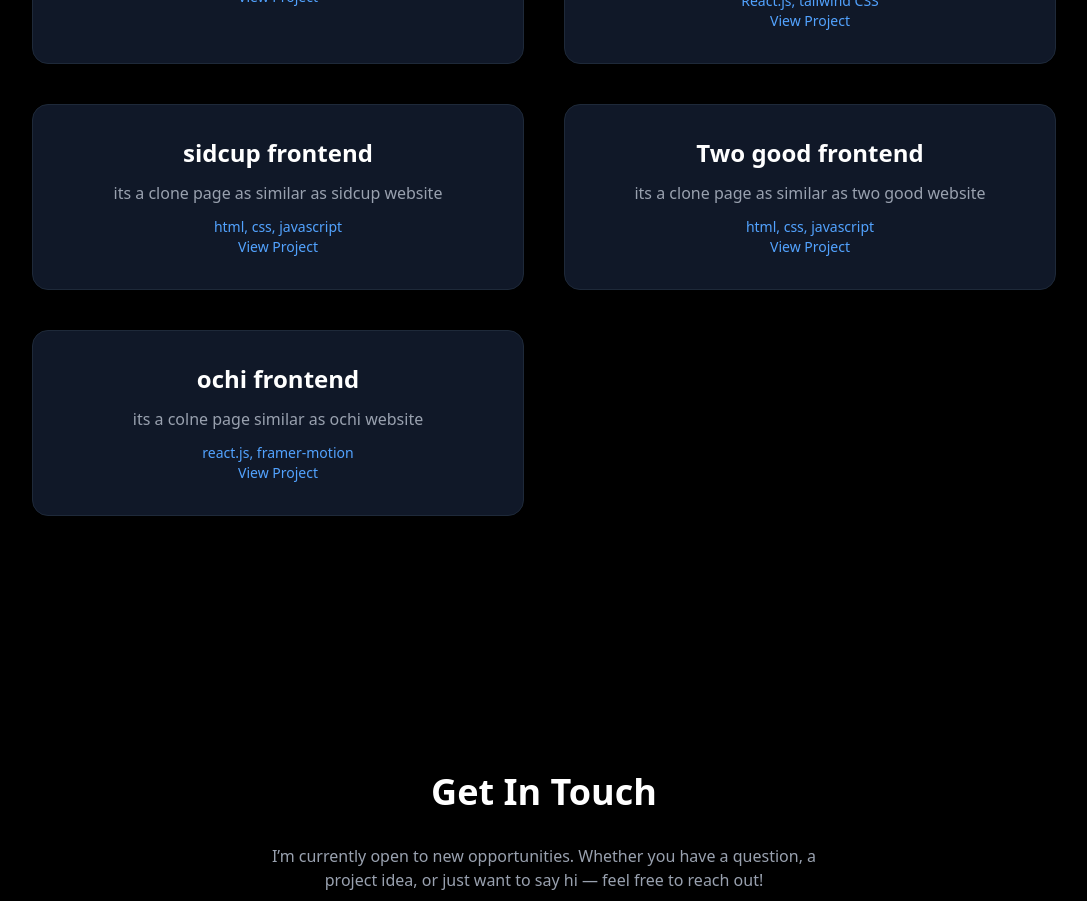
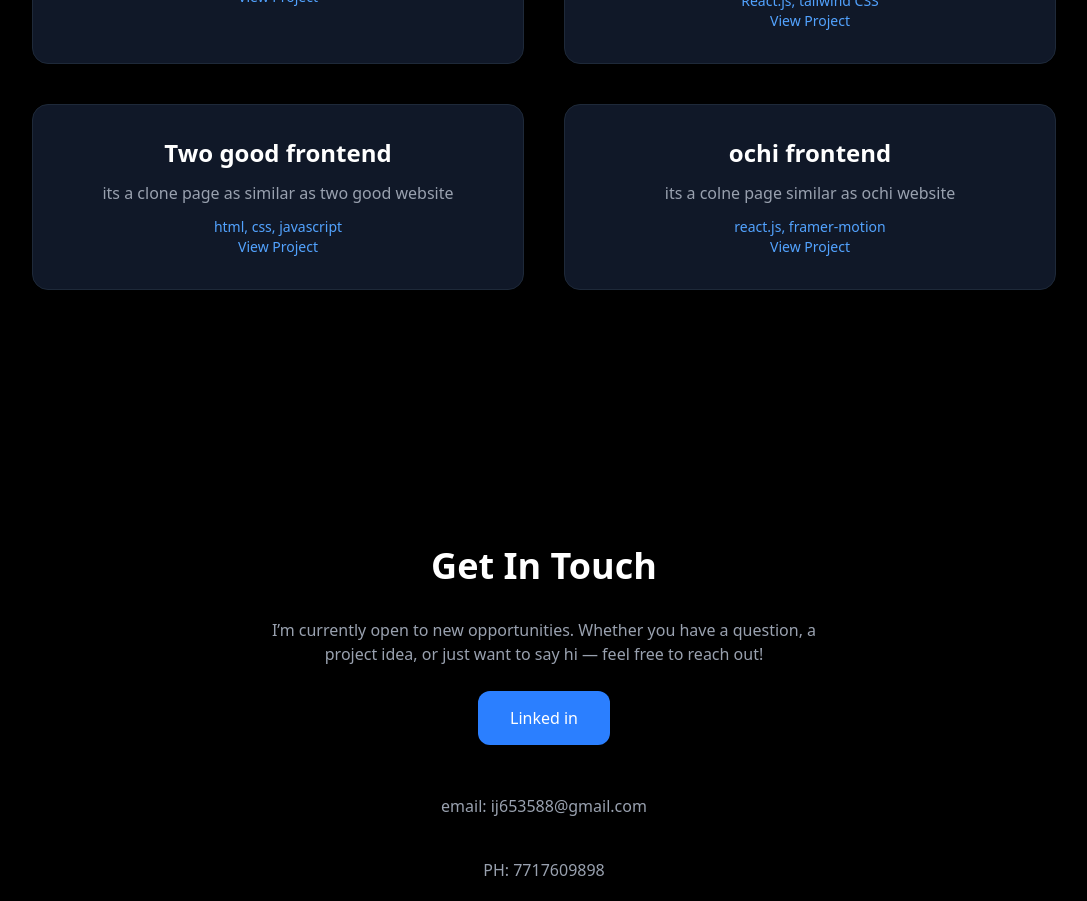
Before and after one commit to Inder0001554/portfolio, a React (Vite) app: page / in a window 1280 px wide. Shown: the part 2400-3301 px from the top of the page, without its empty margins (96-1183 px from the left). Built offline with nearby package versions, Linux system fonts and the light colour scheme.

Commit message:
Remove 'sidcup frontend' project from Projects.jsx
Removed the 'sidcup frontend' project from the list.

```diff
--- a/src/components/Projects.jsx
+++ b/src/components/Projects.jsx
@@ -6,7 +6,6 @@ const projects = [
   { name: "Airbnb Clone", desc: "With Node.js, Express, and MongoDB", tech: "Node.js", link: "https://air-bnb-clone-keox.onrender.com/listings"},
   { name: "Weather Dashboard", desc: "Real-time weather data using public APIs.", tech: "React, OpenWeather API", link: "https://weather-app-swart-one-80.vercel.app/"},
   { name: "Recipe Site", desc: "We can learn recipe for different foods, vegetable and fruits.", tech: "React.js, tailwind CSS", link: "https://recipe-alpha-swart.vercel.app/" },
-  { name: "sidcup frontend", desc: "its a clone page as similar as sidcup website", tech: "html, css, javascript", link: "https://sidcup-frontend.vercel.app/" },
   { name: "Two good frontend", desc: "its a clone page as similar as two good website", tech: "html, css, javascript", link: "https://two-good-swart.vercel.app/"},
   { name: "ochi frontend", desc: "its a colne page similar as ochi website", tech: "react.js, framer-motion", link: "https://ochi-smoky.vercel.app/"}
 ];
```
